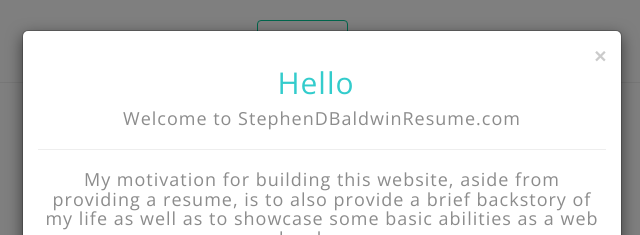
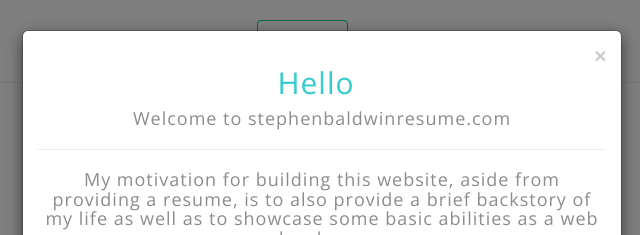
Before and after one commit to sbaldwin93/StephenDBaldwinResume, a website: page public/html/index.html in a window 1280 px wide. Shown: the top 235 px of the page, 318-958 px from the left. Drawn offline with nearby package versions, Linux system fonts and the light colour scheme; some packages are replaced by stand-ins of ours.

Commit message:
second commit

```diff
--- a/public/html/index.html
+++ b/public/html/index.html
@@ -41,7 +41,7 @@
 			      			<h2 class="hello">Hello</h2>
 			      		</div>
 			      		<div class="modal-txt">
-			      			<h4>Welcome to StephenDBaldwinResume.com</h4>
+			      			<h4>Welcome to stephenbaldwinresume.com</h4>
 			      			<hr>
 				      		<h4>My motivation for building this website, aside from providing a resume, is to also provide a brief backstory of my life as well as to showcase some basic abilities as a web developer.</h4>
 				      		<h4>Enjoy!</h4>
```
